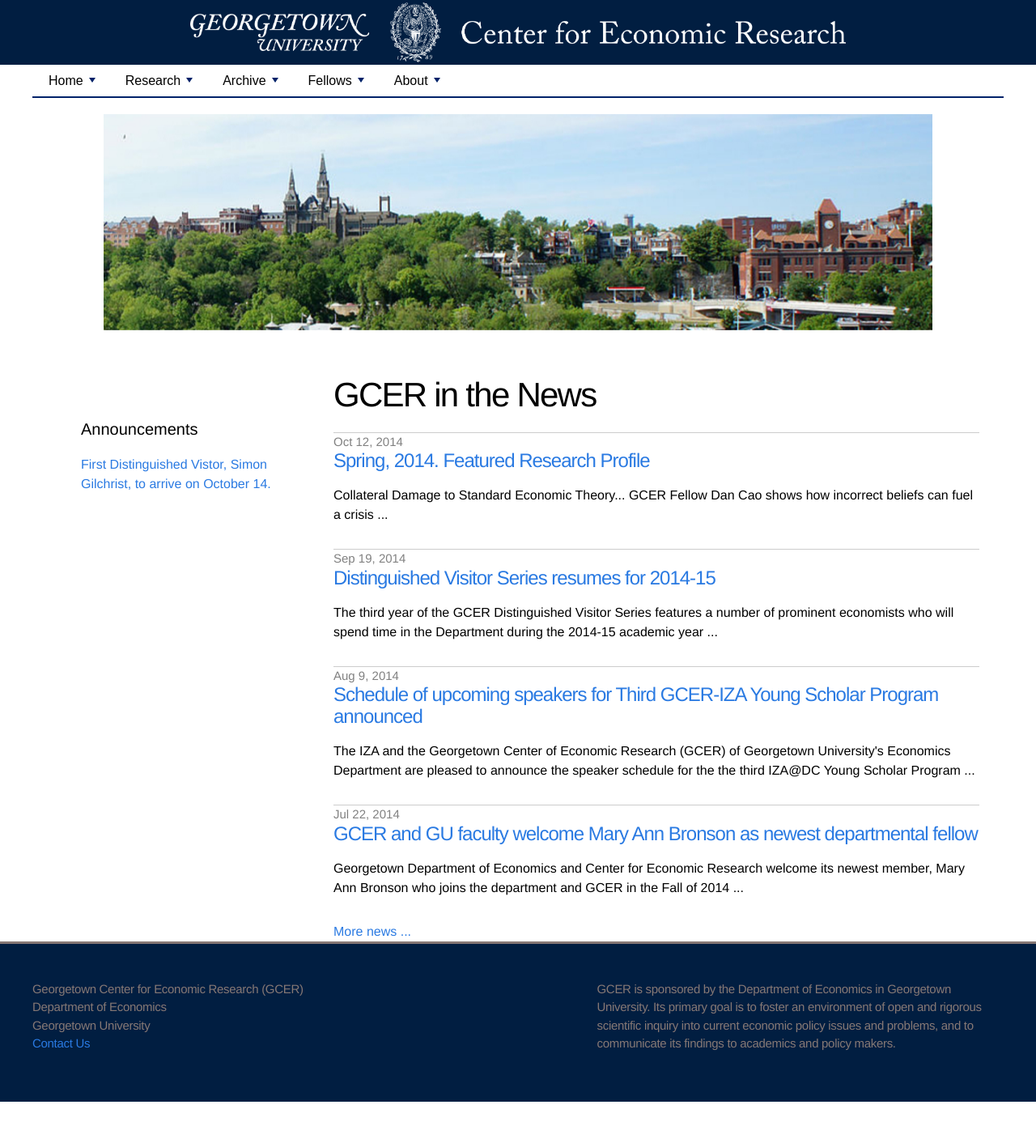
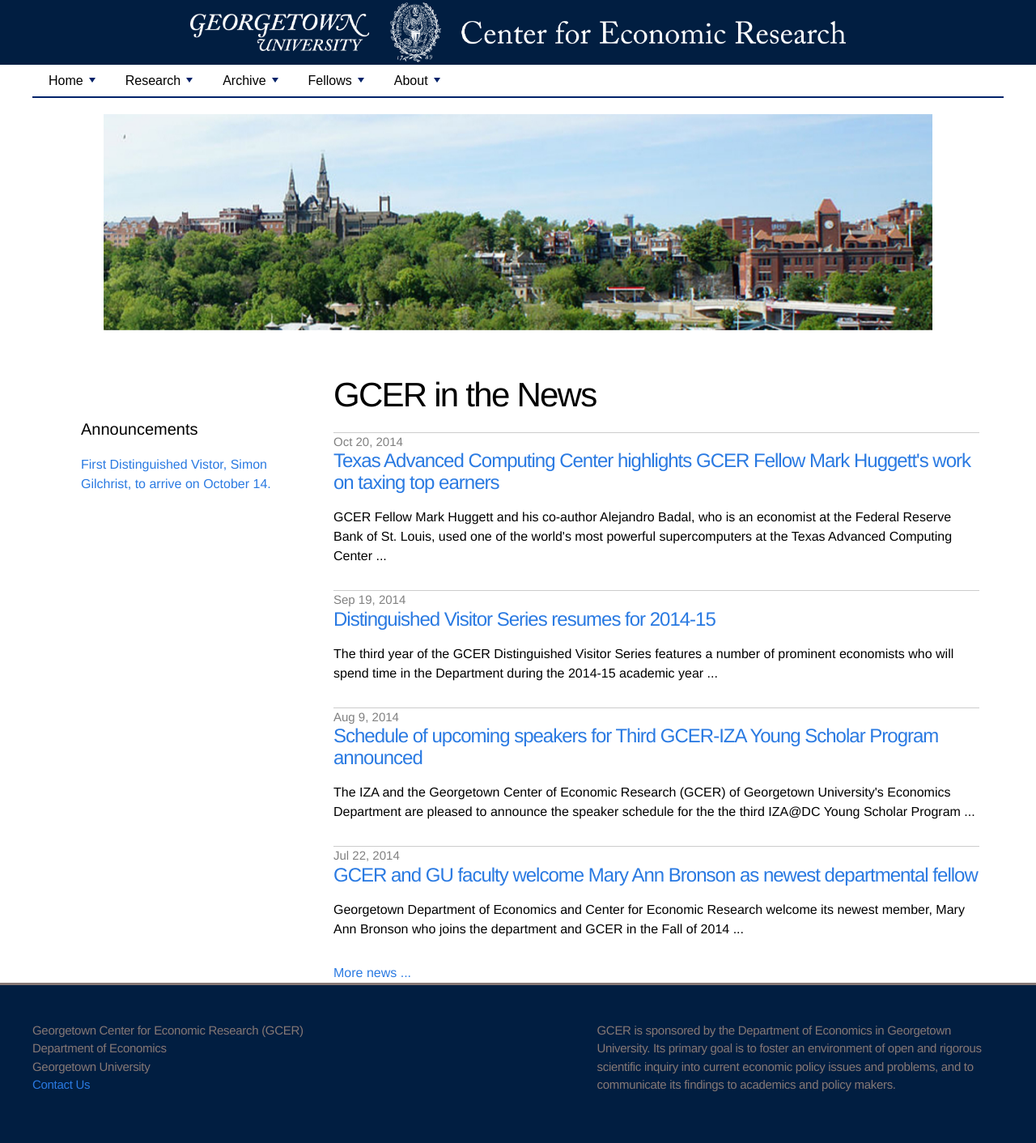
Before and after one commit to georgetown-econ/gcer, a Jekyll site: the page built from index.html, in a window 1280 px wide. Shown: the whole page at 81% size. Built offline with Jekyll 4.4.1, drawn with Linux system fonts in a browser that asks for light colours; before the commit the page ends 1361 px from its top, so only the background shows below that.

Commit message:
Added new post about Huggett and changed configuration to make posts show up on front page optional

```diff
--- a/_data/departmental_fellows.yml
+++ b/_data/departmental_fellows.yml
@@ -95,9 +95,9 @@
   content: "Assistant Professor of Economics"
 
 - name: "Mark Huggett"
-  image: "Huggett_Mark_mh5.jpg"
-  width: 184
-  height: 160
+  image: "Huggett_Mark.jpg"
+  width: 150
+  height: 200
   alt: "mark huggett"
   link: "http://explore.georgetown.edu/people/mh5/"
   content: "Professor of Economics"
--- a/_posts/2014-02-12-spring14-featured-research.html
+++ b/_posts/2014-02-12-spring14-featured-research.html
@@ -3,6 +3,7 @@
 title: "Spring, 2014. Featured Research Profile"
 date: "2014-10-12 00:00:00 +UTC"
 published: true
+can_be_shown_in_index: "false"
 ---
 
 <h3 align="left"><em> Collateral Damage to Standard Economic Theory...</em>     GCER Fellow Dan Cao shows how incorrect beliefs can fuel a crisis@@@.</h3>
--- /dev/null
+++ b/_posts/2014-10-20-mark-hugett-tax.html
@@ -0,0 +1,13 @@
+---
+layout: post
+title: "Texas Advanced Computing Center highlights GCER Fellow Mark Huggett's work on taxing top earners"
+date: 2014-10-20 00:00:00 +UTC
+---
+
+
+<p><img style="float: left; width: 120px; height: 150px; margin: 10px;" src="{{ site.baseurl }}/assets/images/staff/Huggett_Mark.jpg" />
+GCER Fellow <a href="http://faculty.georgetown.edu/mh5/">Mark Huggett</a> and his co-author Alejandro Badal, who is an economist at the Federal Reserve Bank of St. Louis, used one of the world's most powerful supercomputers at the Texas Advanced Computing Center@@@ (TACC) to simulate the behavior of millions of model households. "When one builds an economic model, a typical assumption is that agents make best choices to maximize their welfare", says Huggett. "Solving a maximization problem by computer can take a particularly long time if the number of possible states of individuals are very large".
+
+</p>To address this computational challenge, Badel and Huggett turned to Extreme Science and Engineering Discovery Environment (XSEDE) at the TACC to run simulations of their model economy. </p>
+
+<p>The full article by TACC can be found <a href="https://www.tacc.utexas.edu/news/feature-stories/2014/taxation-at-the-top">here</a> and Badel and Huggett's working paper can be found <a href="http://faculty.georgetown.edu/mh5/research/top-earners.pdf">here</a>.</p>
```
Also changed, not shown: assets/images/staff/Huggett_Mark.jpg (added).
